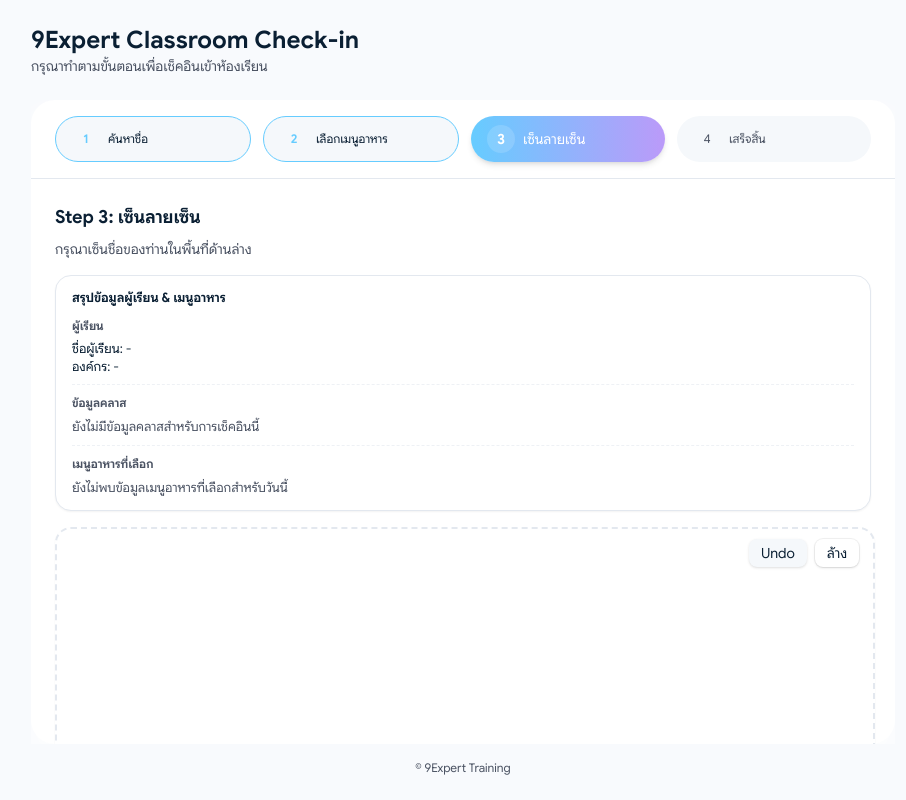
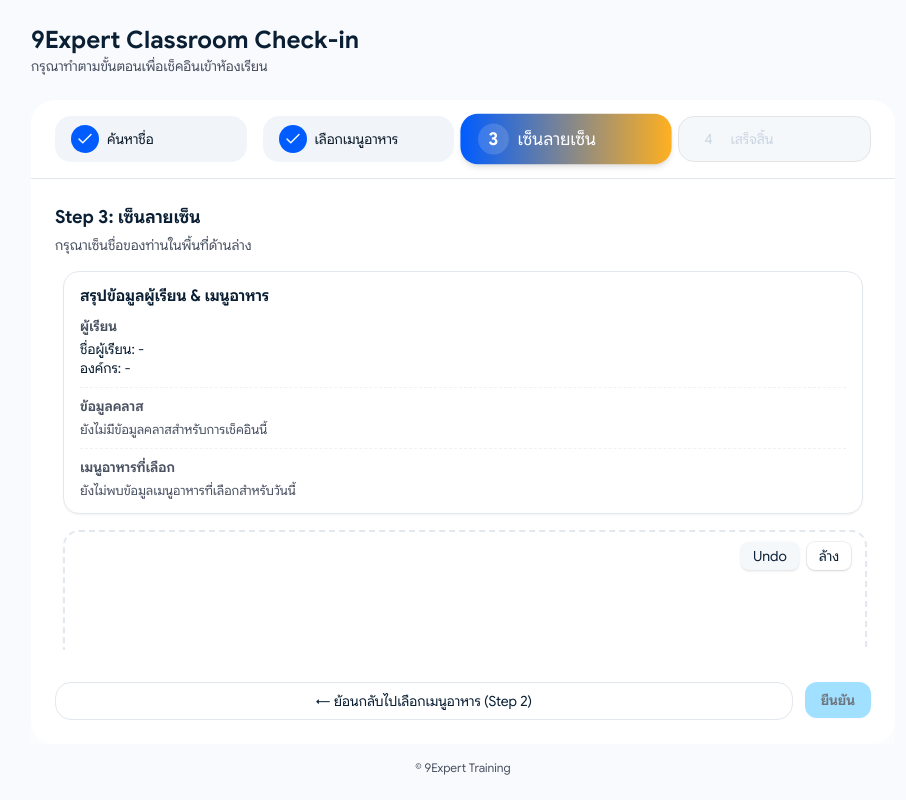
Before and after one commit to 9expert-devsec/classroom-app, a Next.js app: page /classroom/checkin/sign in a window 1280 px wide. Shown: the whole page, without its empty margins (177-1083 px from the left). Built offline with nearby package versions, Linux system fonts and the light colour scheme.

Commit message:
edit checkin user page

```diff
--- a/src/app/classroom/checkin/SearchResultCard.jsx
+++ b/src/app/classroom/checkin/SearchResultCard.jsx
@@ -49,32 +49,32 @@
       type="button"
       onClick={onClick}
       className="w-full text-left rounded-2xl px-4 py-3 shadow-sm transition
-                 bg-white ring-1 ring-front-border/40 hover:bg-front-bgSoft/80"
+                 bg-white ring-1 ring-[#48B0FF] hover:bg-front-bgSoft/80"
     >
-      <div className="text-sm font-semibold text-front-text">{thaiName}</div>
+      <div className="text-base font-semibold text-[#0D1B2A]">{thaiName}</div>
 
       {engName && (
         <div className="text-xs text-front-textMuted">{engName}</div>
       )}
 
       {company && (
-        <div className="mt-1 text-xs text-front-textMuted">{company}</div>
+        <div className="mt-1 text-sm text-front-textMuted">{company}</div>
       )}
 
       {classTitle && (
-        <div className="mt-2 rounded-xl bg-front-bgSoft px-3 py-2 text-xs text-front-text">
-          <div className="font-medium">
-            Class: <span className="font-semibold">{classTitle}</span>
+        <div className="mt-2 rounded-xl bg-[#48B0FF]/20 px-3 py-2 text-base text-[#0D1B2A]">
+          <div className="font-bold">
+            Class: <span className="font-normal">{classTitle}</span>
           </div>
 
-          <div className="mt-0.5 text-[11px] text-front-textMuted">
+          <div className="mt-0.5 text-sm text-[#0D1B2A]">
             {dateLabel && <>วันที่อบรม: {dateLabel}</>}
             {room && <> • ห้อง: {room}</>}
           </div>
 
           {/* แสดง Day */}
           {dayNumber && (
-            <div className="mt-1 text-[11px] text-brand-primary font-semibold">
+            <div className="mt-1 text-sm text-[#005CFF] font-bold">
               {dayLabel}
             </div>
           )}
--- a/src/app/classroom/checkin/StepHeader.jsx
+++ b/src/app/classroom/checkin/StepHeader.jsx
@@ -1,3 +1,5 @@
+import { Check } from 'lucide-react';
+
 const steps = [
   { id: 1, label: "ค้นหาชื่อ" },
   { id: 2, label: "เลือกเมนูอาหาร" },
@@ -7,7 +9,7 @@
 
 export default function StepHeader({ currentStep }) {
   return (
-    <div className="flex gap-3 border-b border-brand-border px-6 py-4">
+    <div className="flex gap-4 border-b border-brand-border px-6 py-4">
       {steps.map((step) => {
         const isActive = step.id === currentStep;
         const isDone = step.id < currentStep;
@@ -16,12 +18,12 @@
           return (
             <div
               key={step.id}
-              className="flex flex-1 items-center gap-2 rounded-full bg-gradient-to-r from-front-stepGradientFrom to-front-stepGradientTo px-4 py-2 text-white shadow-md"
+              className="relative z-10 flex flex-1 items-center gap-2 rounded-2xl bg-gradient-to-r from-[#005CFF] to-[#FFB020] px-4 py-2 text-white shadow-md transform scale-[1.1] transition-transform duration-200 ease-out"
             >
-              <span className="flex h-7 w-7 items-center justify-center rounded-full bg-white/15 text-sm font-semibold">
+              <span className="flex h-7 w-7 items-center justify-center rounded-full bg-white/15 text-base font-semibold">
                 {step.id}
               </span>
-              <span className="text-sm font-medium">{step.label}</span>
+              <span className="text-base font-medium">{step.label}</span>
             </div>
           );
 
@@ -29,12 +31,14 @@
           return (
             <div
               key={step.id}
-              className="flex flex-1 items-center gap-2 rounded-full border border-front-stepDoneBorder bg-front-stepBg px-4 py-2"
+              className="flex flex-1 items-center gap-2 rounded-2xl  bg-slate-100 px-4 py-2"
             >
-              <span className="flex h-7 w-7 items-center justify-center rounded-full text-xs font-semibold text-brand-primary">
-                {step.id}
+
+              <span className="flex h-7 w-7 items-center justify-center rounded-full text-sm font-semibold text-[#F8FAFD] bg-[#005CFF]">
+                {/* {step.id} */}
+                <Check size={18}/>
               </span>
-              <span className="text-xs font-medium text-front-text">
+              <span className="text-sm font-medium text-[#0D1B2A]">
                 {step.label}
               </span>
             </div>
@@ -43,12 +47,12 @@
         return (
           <div
             key={step.id}
-            className="flex flex-1 items-center gap-2 rounded-full bg-front-stepFuture px-4 py-2"
+            className="flex flex-1 items-center gap-2 rounded-2xl border bg-front-stepFuture px-4 py-2"
           >
-            <span className="flex h-7 w-7 items-center justify-center rounded-full text-xs font-medium text-front-textMuted">
+            <span className="flex h-7 w-7 items-center justify-center rounded-full text-sm font-medium text-slate-300">
               {step.id}
             </span>
-            <span className="text-xs text-front-textMuted">{step.label}</span>
+            <span className="text-sm text-slate-300">{step.label}</span>
           </div>
         );
       })}
--- a/src/app/classroom/checkin/food/CheckinFoodClient.jsx
+++ b/src/app/classroom/checkin/food/CheckinFoodClient.jsx
@@ -587,7 +587,7 @@
             </div>
           ) : (
             <>
-              <h3 className="mt-4 mb-2 text-sm font-medium text-front-textMuted">
+              <h3 className="mb-2 text-sm font-medium text-front-textMuted">
                 เลือกร้านอาหาร
               </h3>
 
--- a/src/app/classroom/checkin/sign/CheckinSignClient.jsx
+++ b/src/app/classroom/checkin/sign/CheckinSignClient.jsx
@@ -121,7 +121,7 @@
   const food = preview?.food;
 
   return (
-    <div className="relative flex flex-col">
+    <div className="flex h-full min-h-0 flex-col overflow-hidden">
       {(submitting || loadingPreview) && (
         <div className="absolute inset-0 z-[50] flex items-center justify-center bg-black/20 backdrop-blur-sm">
           <div className="h-10 w-10 animate-spin rounded-full border-2 border-brand-primary border-t-transparent" />
@@ -130,24 +130,25 @@
 
       <StepHeader currentStep={3} />
 
-      <div className="px-6 py-6">
+      <div className="flex min-h-0 flex-1 flex-col px-6 py-6">
         <h2 className="text-lg font-semibold">Step 3: เซ็นลายเซ็น</h2>
-        <p className="mt-2 text-sm text-front-textMuted">
+        <p className="mt-1 text-sm text-front-textMuted">
           กรุณาเซ็นชื่อของท่านในพื้นที่ด้านล่าง
         </p>
 
+        <div className="min-h-0 flex-1 space-y-2 overflow-y-auto overscroll-contain p-2 flex flex-col gap-2">
           {/* --------- กล่องสรุปข้อมูลผู้เรียน & อาหาร --------- */}
-        <div className="mt-4 rounded-2xl border border-brand-border bg-white px-4 py-3 text-sm shadow-sm">
-          <h3 className="mb-2 text-[13px] font-semibold">
+          <div className="mt-2 rounded-2xl border border-brand-border bg-white px-4 py-3 text-sm shadow-sm">
+            <h3 className="mb-2 text-base font-semibold">
               สรุปข้อมูลผู้เรียน &amp; เมนูอาหาร
             </h3>
 
             {/* ผู้เรียน */}
             <div className="border-b border-dashed border-brand-border/60 pb-2 mb-2">
-            <div className="text-[12px] font-semibold text-front-textMuted">
+              <div className="text-sm font-semibold text-front-textMuted">
                 ผู้เรียน
               </div>
-            <div className="mt-1 text-[13px] leading-snug">
+              <div className="mt-1 text-sm leading-snug">
                 <div>
                   ชื่อผู้เรียน:{" "}
                   <span className="font-medium">
@@ -163,11 +164,11 @@
 
             {/* ข้อมูลคลาส */}
             <div className="border-b border-dashed border-brand-border/60 pb-2 mb-2">
-            <div className="text-[12px] font-semibold text-front-textMuted">
+              <div className="text-sm font-semibold text-front-textMuted">
                 ข้อมูลคลาส
               </div>
               {classInfo ? (
-              <div className="mt-1 text-[13px] leading-snug">
+                <div className="mt-1 text-sm leading-snug">
                   <div>
                     วิชา:{" "}
                     <span className="font-medium">
@@ -195,11 +196,11 @@
 
             {/* เมนูอาหารที่เลือก */}
             <div>
-            <div className="text-[12px] font-semibold text-front-textMuted">
+              <div className="text-sm font-semibold text-front-textMuted">
                 เมนูอาหารที่เลือก
               </div>
               {food ? (
-              <div className="mt-1 text-[13px] leading-snug">
+                <div className="mt-1 text-sm leading-snug">
                   <div>
                     ร้าน:{" "}
                     <span className="font-medium">
@@ -242,6 +243,7 @@
           <div className="mt-4">
             <SignaturePad onChange={handleSignatureChange} />
           </div>
+        </div>
 
         {/* ปุ่ม Back & ยืนยัน */}
         <div className="mt-8 flex gap-3">
--- a/src/components/ui/PrimaryButton.jsx
+++ b/src/components/ui/PrimaryButton.jsx
@@ -3,7 +3,7 @@
     <button
       {...props}
       className={
-        " inline-flex items-center justify-center gap-2 h-9 px-4 rounded-xl bg-brand-primary text-xs font-medium text-white shadow-sm transition hover:bg-brand-primaryDark hover:shadow-md focus-visible:outline-none focus-visible:ring-2  focus-visible:ring-brand-primary/70 disabled:opacity-60 disabled:cursor-not-allowed" +
+        " inline-flex items-center justify-center gap-2 h-9 px-4 rounded-xl bg-brand-primary text-sm font-bold text-[#0D1B2A] shadow-sm transition hover:bg-brand-primaryDark hover:shadow-md focus-visible:outline-none focus-visible:ring-2  focus-visible:ring-brand-primary/70 disabled:opacity-60 disabled:cursor-not-allowed" +
         className
       }
     >
```
Lines whose indentation alone changed are shown as unchanged.
